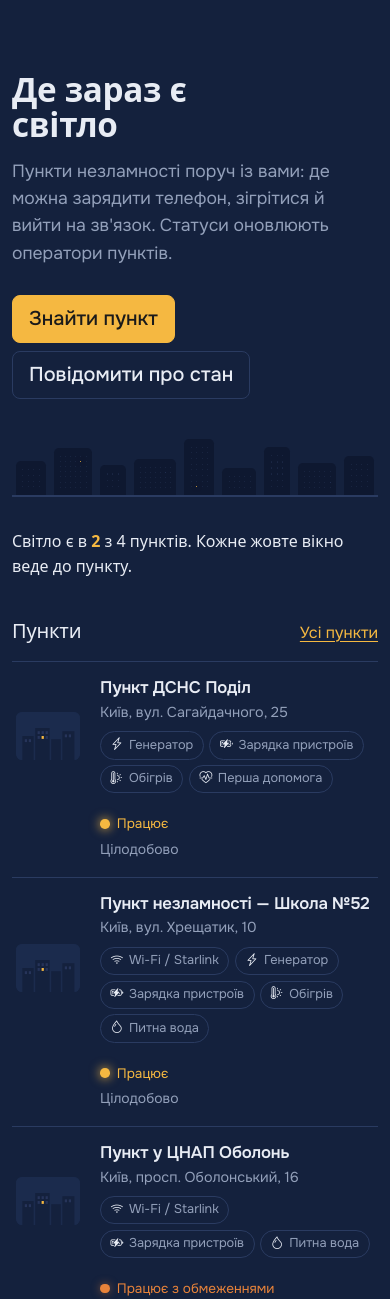
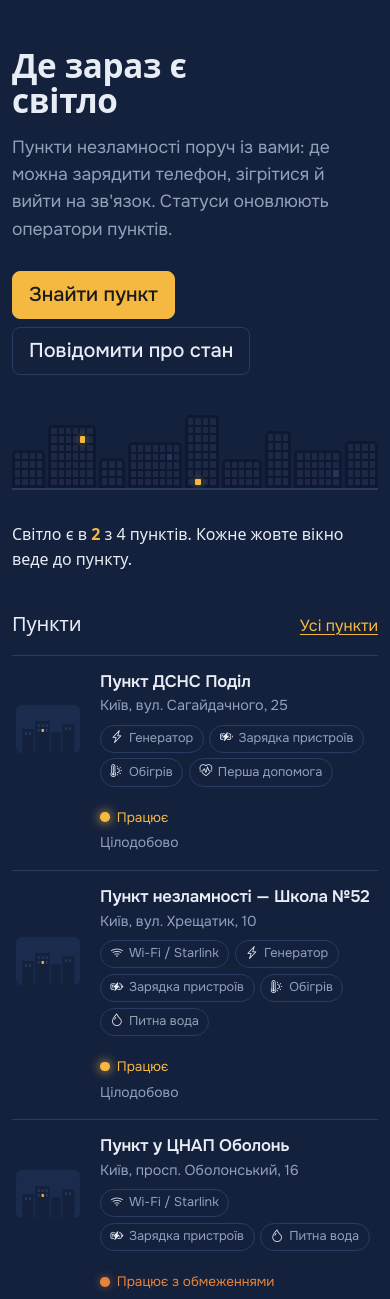
Before and after one commit to hopko-anastasiya/LAB-WEB, an ASP.NET Core app: page / in a window 390 px wide. Shown: the part 57-1356 px from the top of the page. Run offline with ASP.NET Core 8, Linux system fonts and the light colour scheme; some web fonts are replaced.

Commit message:
fix home page on phones

```diff
--- a/src/LabWeb/Views/Home/Index.cshtml
+++ b/src/LabWeb/Views/Home/Index.cshtml
@@ -44,7 +44,7 @@
     <p class="hero-count">Світло є в <strong>@Model.PointsLit</strong> з @Model.PointsTotal пунктів. Кожне жовте вікно веде до пункту.</p>
 </section>
 
-<div class="row g-5">
+<div class="row g-4 g-lg-5">
     <div class="col-lg-8">
         <div class="d-flex justify-content-between align-items-baseline mb-3">
             <h2 class="mb-0">Пункти</h2>
--- a/src/LabWeb/wwwroot/css/site.css
+++ b/src/LabWeb/wwwroot/css/site.css
@@ -361,3 +361,11 @@ a { text-underline-offset: .2em; }
 .facts a { color: var(--ink); text-decoration-color: var(--night-line); }
 .table a:not(.btn):hover,
 .facts a:hover { color: var(--lamp); text-decoration-color: currentColor; }
+
+@media (max-width: 575.98px) {
+    .hero { padding-top: 1.5rem; }
+    .skyline { gap: 3px; padding: 0; }
+    .building { gap: 2px; padding: 3px; }
+    .win { border-radius: 1px; }
+    a.win.lit { box-shadow: 0 0 .4rem rgba(245, 184, 65, .6); }
+}
```
